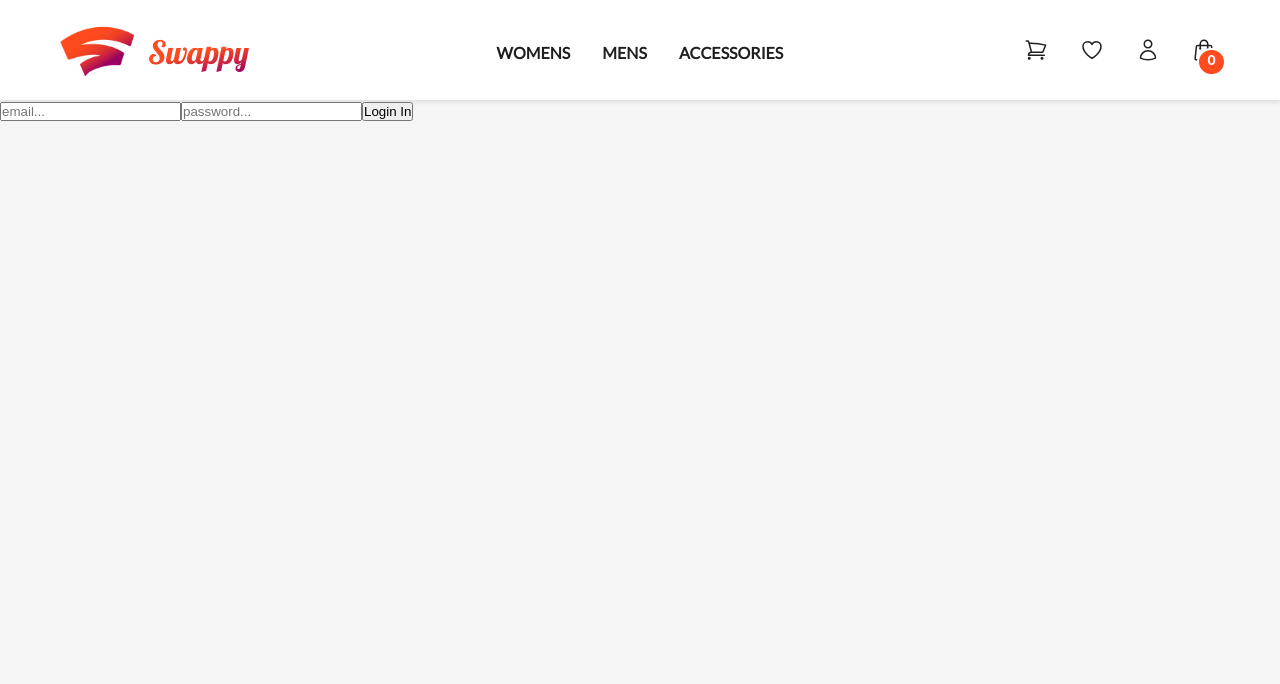
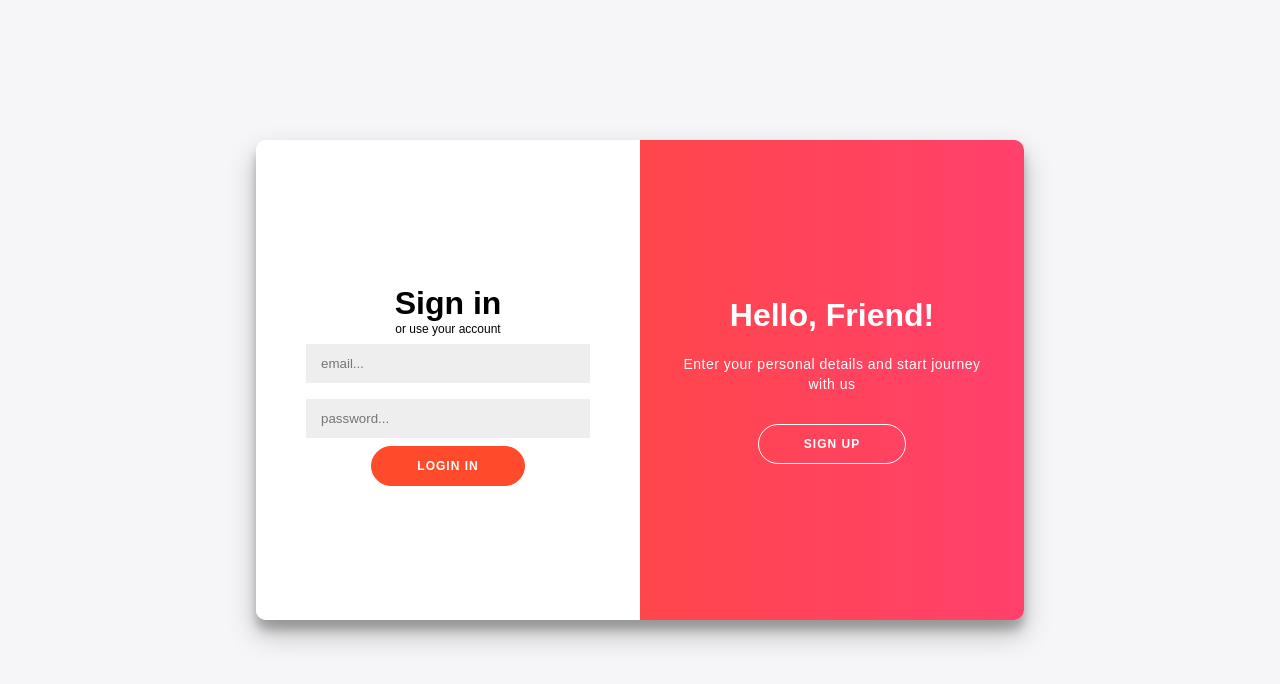
Before and after one commit to taylorplusdavis/csc4402ecommerce, a React (Create React App) app: page / in a window 1280 px wide. Shown: the top 684 px of the page. Built offline with nearby package versions, Linux system fonts and the light colour scheme.

Commit message:
Login/Register Page
Login and Register Page works just need to be able to redirect to home page.

```diff
--- a/src/App.js
+++ b/src/App.js
@@ -9,13 +9,23 @@
 import Mens from "./pages/Mens/Mens";
 import Womens from "./pages/Womens/Womens";
 
+
 function App() {
   return (
+      <div>
+      <Routes>
+        <Route path="/" element={<Login />} />
+      </Routes>
+      </div>
+  );
+}
+
+function navApp(){
+  return(
   <div className="App">
   <Navbar />
   <Routes>
-        <Route path="/" element={<Login />} />
-        <Route path="/home" element={<Home />} />
+    <Route path="/" element={<Home />} />
     <Route path="about" element={<About />} />
     <Route path="/cart" element={<Cart />} />
     <Route path="/mens" element={<Mens />} />
--- a/src/pages/Login/Login.css
+++ b/src/pages/Login/Login.css
@@ -1,3 +1,265 @@
-.Login_container{
 
+ul.list{
+    list-style-type: none;
 }
+
+
+@import url('https://fonts.googleapis.com/css?family=Montserrat:400,800');
+
+* {
+	box-sizing: border-box;
+}
+
+body {
+	background: #f6f5f7;
+	display: flex;
+	justify-content: center;
+	align-items: center;
+	flex-direction: column;
+	font-family: 'Montserrat', sans-serif;
+	height: 100vh;
+	margin: -20px 0 50px;
+}
+
+h1 {
+	font-weight: bold;
+	margin: 0;
+}
+
+h2 {
+	text-align: center;
+}
+
+.wrongep{
+    background: #c51244 !important;
+    border-radius: 0 !important;
+    position: relative;
+    display: inline-block !important;
+    margin-top: 10px;
+}
+
+p {
+	font-size: 14px;
+	font-weight: 100;
+	line-height: 20px;
+	letter-spacing: 0.5px;
+	margin: 20px 0 30px;
+}
+
+span {
+	font-size: 12px;
+}
+
+a {
+	color: #333;
+	font-size: 14px;
+	text-decoration: none;
+	margin: 15px 0;
+}
+
+button {
+	border-radius: 20px;
+	border: 1px solid #FF4B2B;
+	background-color: #FF4B2B;
+	color: #FFFFFF;
+	font-size: 12px;
+	font-weight: bold;
+	padding: 12px 45px;
+	letter-spacing: 1px;
+	text-transform: uppercase;
+	transition: transform 80ms ease-in;
+}
+
+button:active {
+	transform: scale(0.95);
+}
+
+button:focus {
+	outline: none;
+}
+
+button.ghost {
+	background-color: transparent;
+	border-color: #FFFFFF;
+}
+
+form {
+	background-color: #FFFFFF;
+	display: flex;
+	align-items: center;
+	justify-content: center;
+	flex-direction: column;
+	padding: 0 50px;
+	height: 100%;
+	text-align: center;
+}
+
+input {
+	background-color: #eee;
+	border: none;
+	padding: 12px 15px;
+	margin: 8px 0;
+	width: 100%;
+}
+
+.container {
+	background-color: #fff;
+	border-radius: 10px;
+  	box-shadow: 0 14px 28px rgba(0,0,0,0.25),
+			0 10px 10px rgba(0,0,0,0.22);
+	position: relative;
+	overflow: hidden;
+	width: 768px;
+	max-width: 100%;
+	min-height: 480px;
+}
+
+.form-container {
+	position: absolute;
+	top: 0;
+	height: 100%;
+	transition: all 0.6s ease-in-out;
+}
+
+.sign-in-container {
+	left: 0;
+	width: 50%;
+	z-index: 2;
+}
+
+.container.right-panel-active .sign-in-container {
+	transform: translateX(100%);
+}
+
+.sign-up-container {
+	left: 0;
+	width: 50%;
+	opacity: 0;
+	z-index: 1;
+}
+
+.container.right-panel-active .sign-up-container {
+	transform: translateX(100%);
+	opacity: 1;
+	z-index: 5;
+	animation: show 0.6s;
+}
+
+@keyframes show {
+	0%, 49.99% {
+		opacity: 0;
+		z-index: 1;
+	}
+
+	50%, 100% {
+		opacity: 1;
+		z-index: 5;
+	}
+}
+
+.overlay-container {
+	position: absolute;
+	top: 0;
+	left: 50%;
+	width: 50%;
+	height: 100%;
+	overflow: hidden;
+	transition: transform 0.6s ease-in-out;
+	z-index: 100;
+}
+
+.container.right-panel-active .overlay-container{
+	transform: translateX(-100%);
+}
+
+.overlay {
+	background: #ff2d5e;
+	background: -webkit-linear-gradient(to right, #FF4B2B, #FF416C);
+	background: linear-gradient(to right, #FF4B2B, #FF416C);
+	background-repeat: no-repeat;
+	background-size: cover;
+	background-position: 0 0;
+	color: #FFFFFF;
+	position: relative;
+	left: -100%;
+	height: 100%;
+	width: 200%;
+  	transform: translateX(0);
+	transition: transform 0.6s ease-in-out;
+}
+
+.container.right-panel-active .overlay {
+  	transform: translateX(50%);
+}
+
+.overlay-panel {
+	position: absolute;
+	display: flex;
+	align-items: center;
+	justify-content: center;
+	flex-direction: column;
+	padding: 0 40px;
+	text-align: center;
+	top: 0;
+	height: 100%;
+	width: 50%;
+	transform: translateX(0);
+	transition: transform 0.6s ease-in-out;
+}
+
+.overlay-left {
+	transform: translateX(-20%);
+}
+
+.container.right-panel-active .overlay-left {
+	transform: translateX(0);
+}
+
+.overlay-right {
+	right: 0;
+	transform: translateX(0);
+}
+
+.container.right-panel-active .overlay-right {
+	transform: translateX(20%);
+}
+
+.social-container {
+	margin: 20px 0;
+}
+
+.social-container a {
+	border: 1px solid #DDDDDD;
+	border-radius: 50%;
+	display: inline-flex;
+	justify-content: center;
+	align-items: center;
+	margin: 0 5px;
+	height: 40px;
+	width: 40px;
+}
+
+footer {
+    background-color: #222;
+    color: #fff;
+    font-size: 14px;
+    bottom: 0;
+    position: fixed;
+    left: 0;
+    right: 0;
+    text-align: center;
+    z-index: 999;
+}
+
+footer p {
+    margin: 10px 0;
+}
+
+footer i {
+    color: red;
+}
+
+footer a {
+    color: #3c97bf;
+    text-decoration: none;
+}
--- a/src/pages/Login/Login.js
+++ b/src/pages/Login/Login.js
@@ -1,23 +1,112 @@
-import React from 'react';
 
-class Login extends React.Component{
-    state={
-        email:'',
-        pwd:''
-    }
+import React, { useState } from "react";
+import Axios from "axios";
+import "./Login.css";
+
+function buttonpress(){
+    const signUpButton = document.getElementById('signUp');
+const signInButton = document.getElementById('signIn');
+const container = document.getElementById('container');
+if(signInButton){
+signUpButton.addEventListener('click', () => {
+	container.classList.add("right-panel-active");
+});
+}
+if(signUpButton){
+signInButton.addEventListener('click', () => {
+	container.classList.remove("right-panel-active");
+});
+}
+}
 
 
-    render(){
+function Login(){
+
+    buttonpress();
+
+    const [fnameReg, setFnameReg] = useState('');
+    const [passwordReg, setPasswordReg] = useState('');
+    const [lnameReg, setLnameReg] = useState('');
+    const [emailReg, setEmailReg] = useState('');
+
+    const [email, setEmail] = useState('');
+    const [password, setPassword] = useState('');
+
+    const [loginStatus, setLoginStatus] = useState('');
+
+    const register = event => {
+
+        event.preventDefault();
+
+        Axios.post("http://localhost:3002/api/send/registeruser", {
+            first_name: fnameReg,
+            last_name: lnameReg,
+            email: emailReg,
+            password: passwordReg,
+        }).then((response) => {
+            console.log(response);
+        });
+    };
+
+    const Loginn = event => {
+
+        event.preventDefault();
+
+        Axios.post("http://localhost:3002/api/get/login", {
+            email: email,
+            password: password,
+        }).then((response) => {
+            if(response.data.message){
+                setLoginStatus(response.data.message);
+            } else{
+                setLoginStatus(response.data[0].email);
+            }
+        });
+    };
+
+
         return(
-            <div className='Login_container'>
-                <form>
-                    <input type='email' name='email' placeholder='email...' required onChange/>
-                    <input type='password' name='pwd' placeholder='password...' required onChange/>
-                    <button onSubmit>Login In</button>
-                </form>
-            </div>
+<div className="container" id="container">
+	<div className="overlay-container">
+		<div className="overlay">
+			<div className="overlay-panel overlay-left">
+				<h1>Welcome Back!</h1>
+				<p>To keep connected with us please login with your personal info</p>
+				<button className='ghost' id="signIn">Sign In</button>
+			</div>
+			<div className="overlay-panel overlay-right">
+				<h1>Hello, Friend!</h1>
+				<p>Enter your personal details and start journey with us</p>
+				<button className='ghost' id="signUp">Sign Up</button>
+			</div>
+		</div>
+	</div>
+    <div className="form-container sign-up-container">
+		<form action="#">
+			<h1>Create Account</h1>
+			<span>or use your email for registration</span>
+					<input type = 'First Name' name = 'Fname' placeholder = 'First Name' required onChange={(e)=>setFnameReg(e.target.value)}/>
+                    <input type = 'Last Name' name = 'Lname' placeholder = 'Last Name' required onChange={(e)=>setLnameReg(e.target.value)}/>
+                    <input type = 'email' name = 'email' placeholder = 'email...' required onChange={(e)=>setEmailReg(e.target.value)}/>
+                    <input type = 'password' name = 'pwd' placeholder = 'password...' required onChange={(e)=>setPasswordReg(e.target.value)}/>
+			<button onClick={register}>Register</button>
+		</form>
+	</div>
+	<div className="form-container sign-in-container">
+		<form action="#">
+		<h1 className="wrongep">{loginStatus}</h1>
+			<h1>Sign in</h1>
+			<span>or use your account</span>
+			<input type='email' name='email' placeholder='email...' required onChange={(e)=>setEmail(e.target.value)} />
+			<input type='password' name='pwd' placeholder='password...' required onChange={(e)=>setPassword(e.target.value)}/>
+			<button onClick={Loginn}>Login In</button>
+		</form>
+	</div>
+</div>
+
         )
-    }
 }
 
+
+
 export default Login;
```
Also changed, not shown: 1 other file (tests, documents, lock files or other folders). Lines whose indentation alone changed are shown as unchanged.
